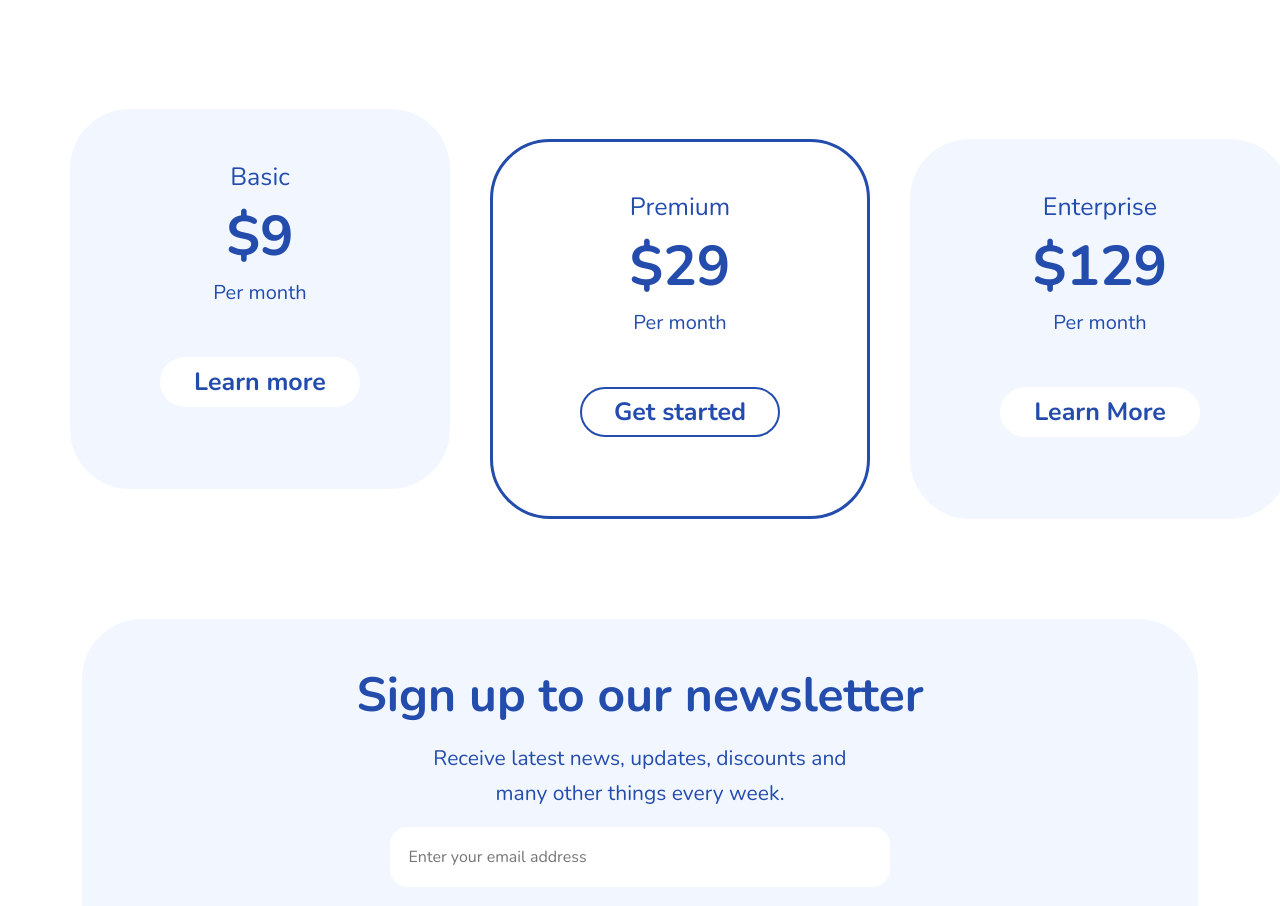
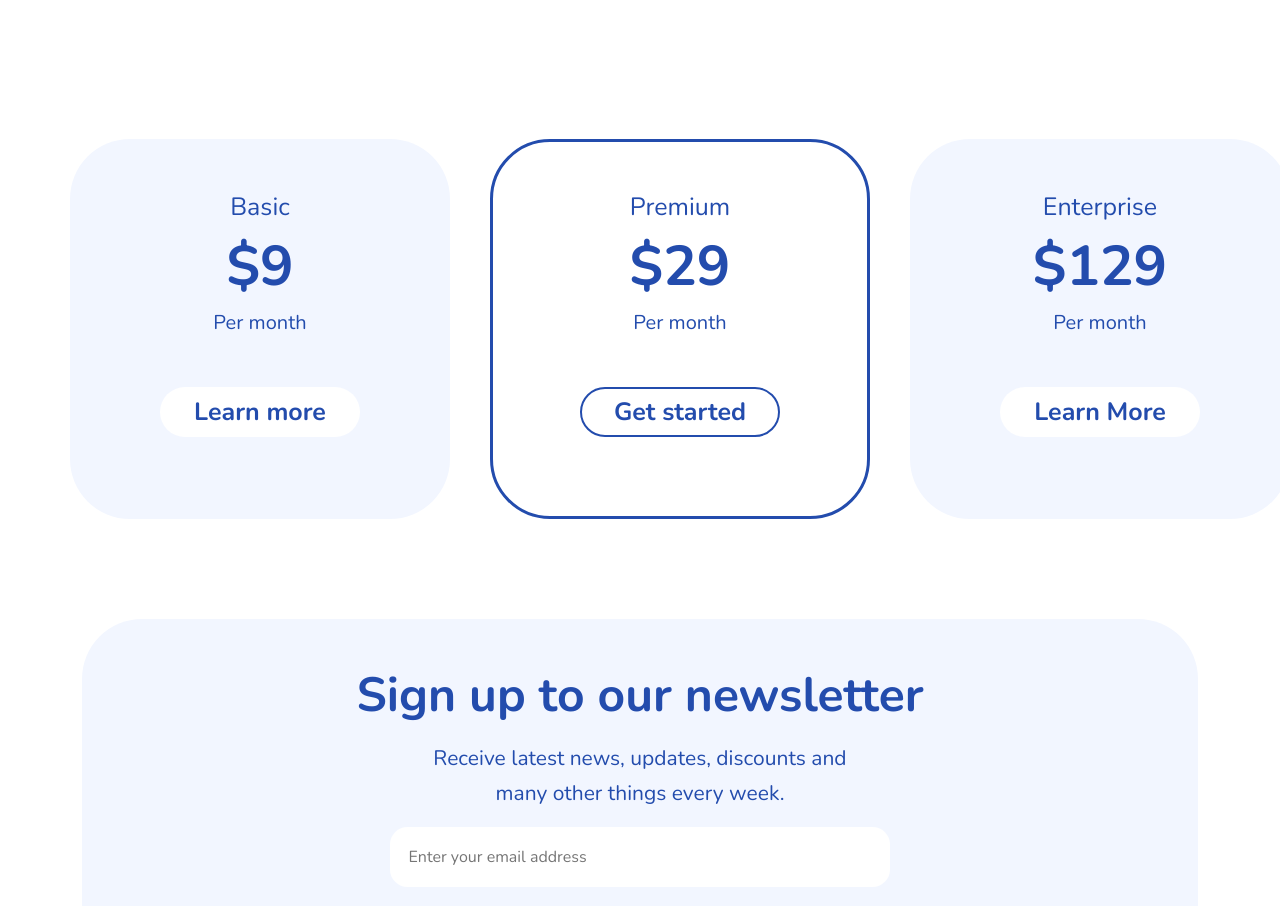
Before and after one commit to normndakbr/fwdb_fp4_002, a plain HTML site: page index.html in a window 1280 px wide. Shown: the part 3505-4411 px from the top of the page. Drawn offline with nearby package versions, Linux system fonts and the light colour scheme.

Commit message:
Edit Card 1 pricing

```diff
--- a/index.html
+++ b/index.html
@@ -169,7 +169,7 @@
   <div class="container-fluid price">
 
     <div class="row mt-5 order-md-1">
-      <div class="card-pricing">
+      <div class="card-pricing1">
         <h1 class="txt-title mt-5">Basic</h1>
         <h1 class="txt-price mt-3">$9</h1>
         <p class="txt-month mt-3">Per month</p>
--- a/style.css
+++ b/style.css
@@ -114,6 +114,14 @@ body {
 .price {
     align-items: center;
     margin-left: 30px;
+}
+
+.card-pricing1 {
+    background-image: url('assets/img/Card\ Background.svg');
+    width: 380px;
+    height: 380px;
+    margin-left: 40px;
+    margin-top: 30px;
 }
 
 .card-pricing {
@@ -299,4 +307,8 @@ body {
     .order-md-3 {
         margin-top: 30px;
     }
+
+    .txt-footer1 {
+        font-size: 30px;
+    }
 }
```
